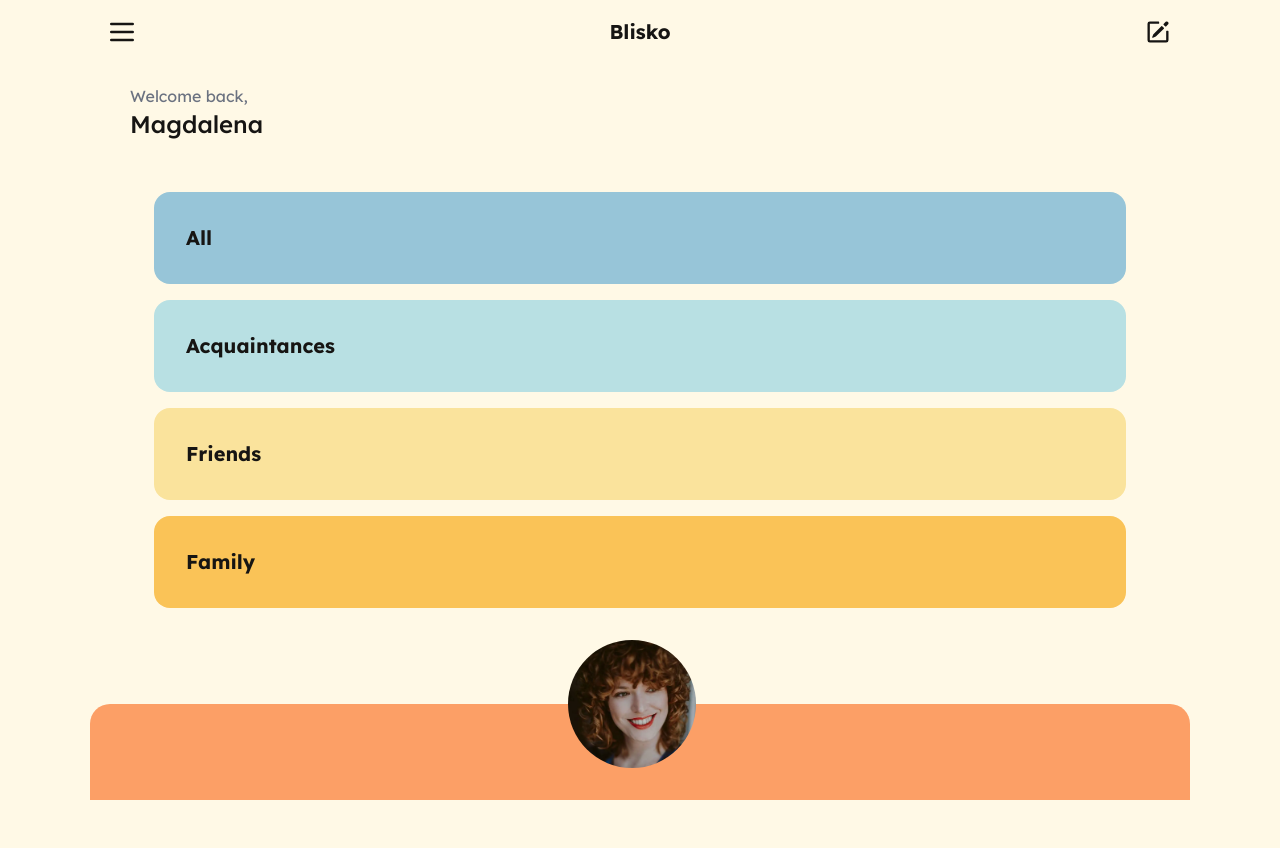
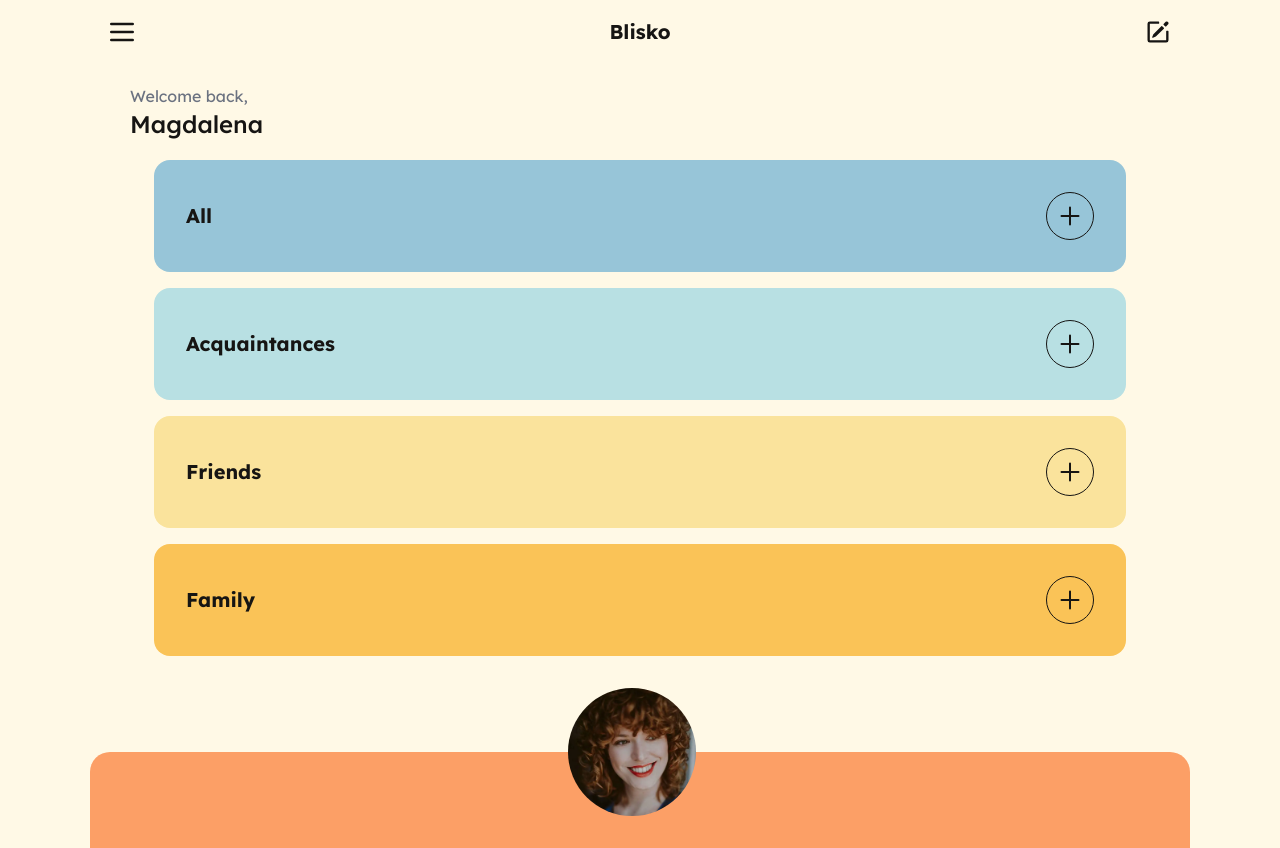
Before and after one commit to magdalena-karpinska/blisko-app, a Next.js app: page / in a window 1280 px wide. Before the commit the page ends 800 px from the top, so only its background shows below. Built offline with nearby package versions, Linux system fonts and the light colour scheme.

Commit message:
Adds icon buttons to the CircleCard components

```diff
--- a/src/app/ui/buttons.tsx
+++ b/src/app/ui/buttons.tsx
@@ -14,7 +14,7 @@ export function GhostButton({ children, className, ...rest }: ButtonProps) {
   return <button className="btn btn-ghost">{children}</button>;
 }
 
-export function IconButton({ children, className, ...rest }: ButtonProps) {
+export function IconButton() {
   return (
     <button className="btn btn-circle btn-outline">
       <svg
--- a/src/app/ui/circle-card.tsx
+++ b/src/app/ui/circle-card.tsx
@@ -1,3 +1,5 @@
+import { IconButton } from "./buttons";
+
 type CustomColors =
   | "primary"
   | "base-100"
@@ -29,8 +31,9 @@ export function CircleCard({ text, bgColor }: CardProps) {
 
   return (
     <div className={`card w-full ${bgColorClass}`}>
-      <div className="card-body">
+      <div className="card-body flex flex-row justify-between">
         <h2 className="card-title">{text}</h2>
+        <IconButton />
       </div>
     </div>
   );
```
